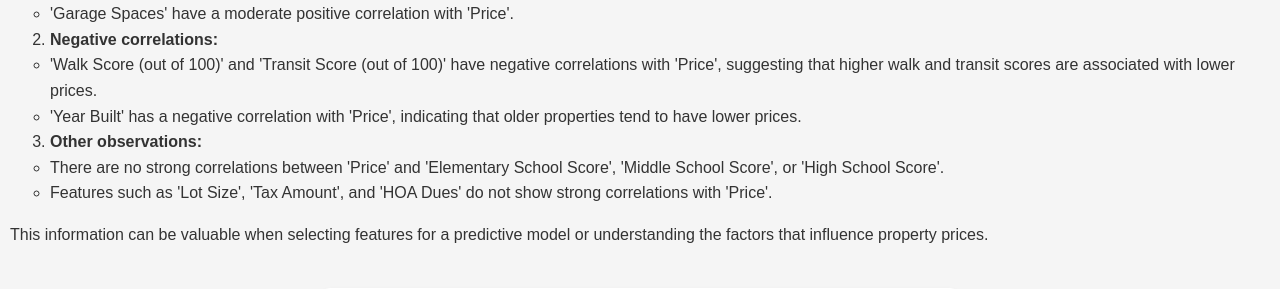
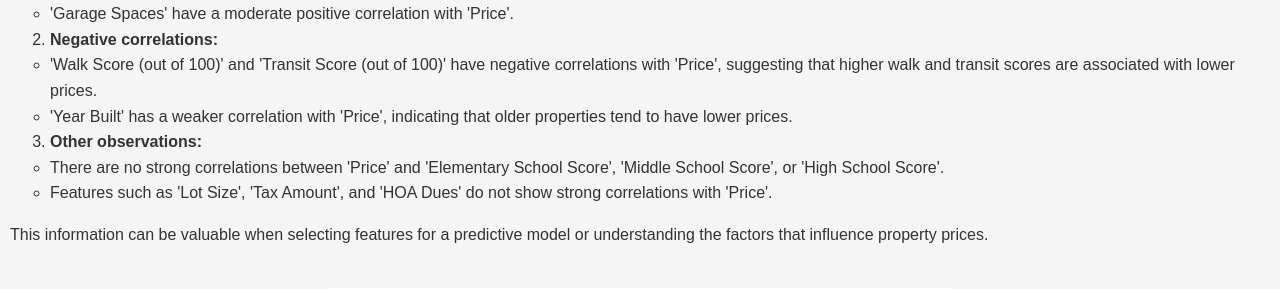
Before and after one commit to binhdodata/homebrain-innovations, a Flask app: page /analysis in a window 1280 px wide. Shown: the part 1678-1967 px from the top of the page. Run offline with Flask 3, Linux system fonts and the light colour scheme.

Commit message:
Update analysis.html

```diff
--- a/templates/analysis.html
+++ b/templates/analysis.html
@@ -42,7 +42,7 @@
                 <li><strong>Negative correlations:</strong>
                     <ul>
                         <li>'Walk Score (out of 100)' and 'Transit Score (out of 100)' have negative correlations with 'Price', suggesting that higher walk and transit scores are associated with lower prices.</li>
-                        <li>'Year Built' has a negative correlation with 'Price', indicating that older properties tend to have lower prices.</li>
+                        <li>'Year Built' has a weaker correlation with 'Price', indicating that older properties tend to have lower prices.</li>
                     </ul>
                 </li>
                 <li><strong>Other observations:</strong>
```
